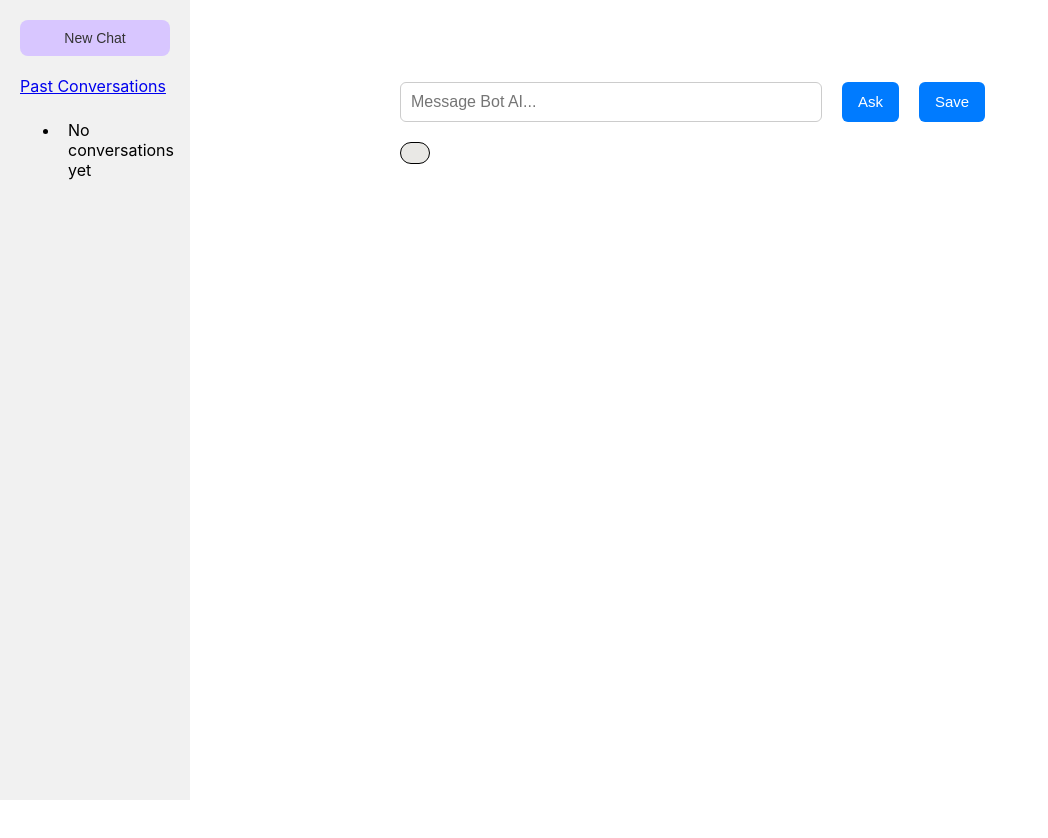
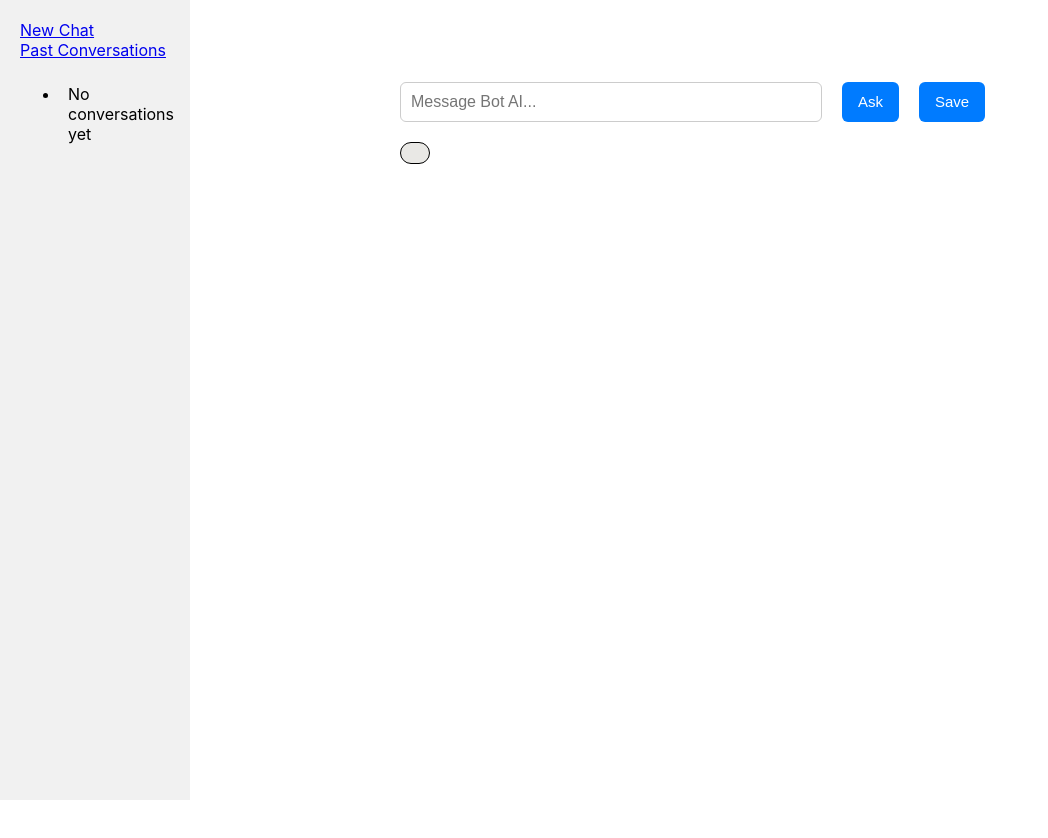
Before and after one commit to Arun-IIITD/AI_BOT, a React (Create React App) app: page / in a window 1280 px wide. Shown: the top 838 px of the page, without its empty margins (0-1048 px from the left). Built offline with nearby package versions, Linux system fonts and the light colour scheme.

Commit message:
seven-cmmit

```diff
--- a/src/sidebar.js
+++ b/src/sidebar.js
@@ -1,20 +1,13 @@
 import React from "react";
-import { Link, useNavigate } from "react-router-dom";
+import { Link } from "react-router-dom";
 import "./Sidebar.css";
 
 const Sidebar = ({ chatSessions, loadChat, startNewChat }) => {
-  const navigate = useNavigate();
   return (
     <div className="sidebar">
-       <button
-        className="sidebar-btn"
-        onClick={() => {
-          startNewChat();     // clear current chat
-          navigate("/");      // navigate to new chat route
-        }}
-      >
+      <Link to="/"  onClick={startNewChat}>
         New Chat
-      </button>
+      </Link>
 
         <Link to="/history" >
           Past Conversations
```
